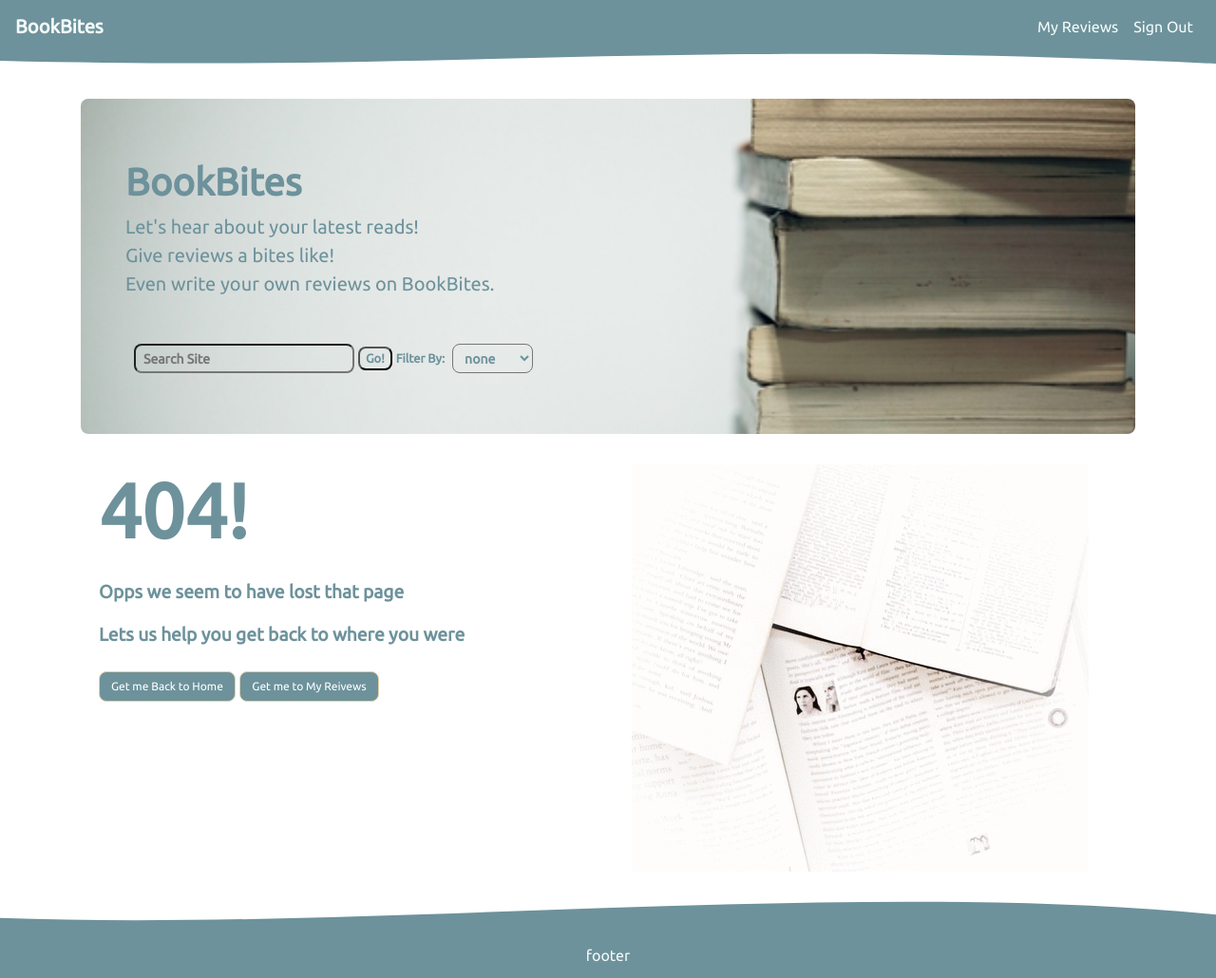
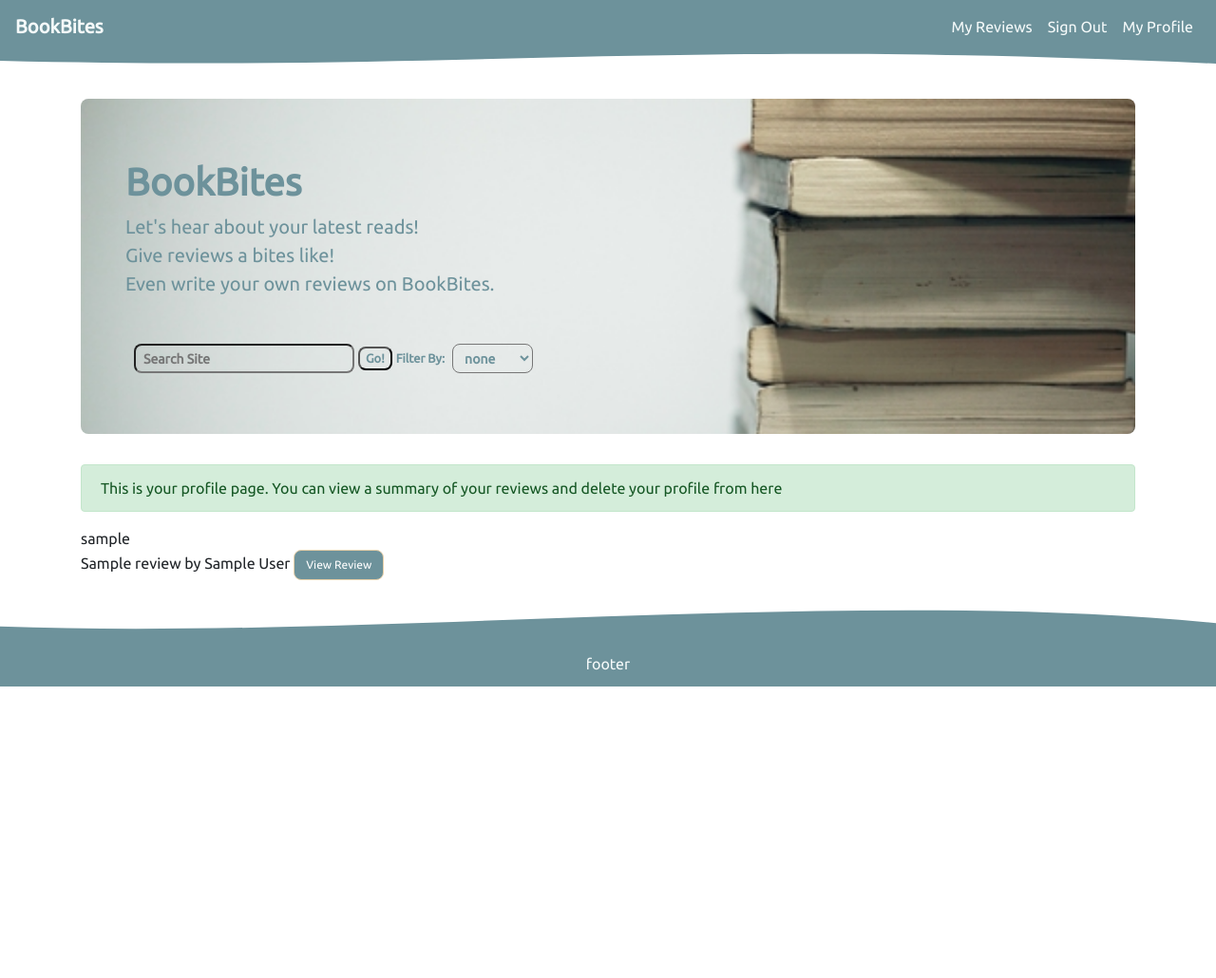
Before and after one commit to alimgee/book-review-milestone-project3, a Flask app: page /myprofile/ in a window 1280 px wide. Shown: the whole page at 95% size. After the commit the page ends 723 px from the top, so only its background shows below. Run offline with Flask 2, Linux system fonts and the light colour scheme; the visitor is signed in with stand-in values (Sample User, id 1); a database or web service that is not in the repository returns one stand-in record (values such as "Sample title"); some libraries are stand-ins or nearby versions.

Commit message:
Modifying  myprofile route to  pass user and the users reviews to myprofile template

```diff
--- a/app.py
+++ b/app.py
@@ -68,13 +68,30 @@ def review(id):
                            title=title)
 
 
-@app.route('/myprofile', methods=['GET', 'POST'])
-def profile():
+@app.route('/myprofile/')
+def my_profile():
     '''
     function to show profile to user for account and review
     deletion
     '''
-    return render_template('myprofile.html', title = "My Profile")
+    if 'logged' in session:
+        # only let a logged in user edit their own profile page
+        flash('This is your profile page. You can view a summary' +
+              ' of your reviews and delete your profile from here',
+              'success')
+        current_user = session['username']
+        # finding user based on login session
+        find_user = mongo.db.users.find_one({'username': current_user})
+        # setting db username to the current session username
+        reviews = mongo.db.reviews.find({'username': current_user})
+        return render_template('myprofile.html',
+                               reviews=reviews,
+                               title='My Profile',
+                               user = find_user)
+    else:
+        # if user is not logged in
+        flash('You need to be logged in to see your reviews', 'warning')
+        return redirect(url_for('login'))
 
 
 @app.route('/upvote/<id>', methods=['GET', 'POST'])
--- a/templates/base.html
+++ b/templates/base.html
@@ -33,8 +33,10 @@
                 <div class="navbar-nav ml-auto ">
 
                     {% if session['logged'] == True %}
+
                     <a class="nav-item nav-link " href="{{ (url_for('my_reviews')) }}">My Reviews</a>
                     <a class="nav-item nav-link " href="{{ (url_for('sign_out')) }}">Sign Out</a>
+                    <a class="nav-item nav-link " href="{{ (url_for('my_profile' )) }}">My Profile</a>
                     {% else %}
                     <a class="nav-item nav-link " href="{{ (url_for('login')) }}">Login </a>
                     <a class="nav-item nav-link " href="{{ (url_for('register')) }}">Register</a>
@@ -101,6 +103,7 @@
                 </div>
             </div>
         </div>
+
     </main>
     <footer>
         <div style="height: 4rem; overflow: hidden;">
--- a/templates/myprofile.html
+++ b/templates/myprofile.html
@@ -1,19 +1,20 @@
 {% extends 'base.html' %}
 {% block content%}
 
-<div class="card mb-4">
-    <div class="card-header reviewer"><span class="review-title "><strong>My Profile:</strong></span> <span class="text-capitalize"></span></div>
-    <div class="card-body">
+{{ user.username }}
 
-        <div class="row">
-            <div class="col-12"><span class="review-title text-capitalize"><strong>Profile Details:</strong></span></div>
+{% for review in reviews %}
+<div>{{review.book_title }} by {{ review.author}}
+        <a class="btn btn-info" target="_blank"
+        href=" {{ url_for('review', id=review._id ) }} ">View Review</a>
 
-        </div>
-    </div>
 </div>
 
+{% endfor %}
 
-<div class="row mb-4">
-        <div class="col-12"><a href=" {{ (url_for('add_review')) }} " class="btn btn-info">Remove Profile</a></div>
-    </div>
+
+
+
+
+
 {% endblock %}
```
Also changed, not shown: templates/review.html (+2 -6 lines).
